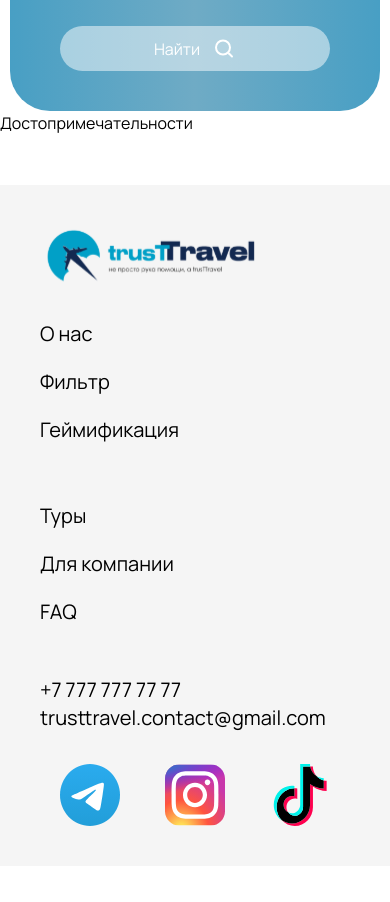
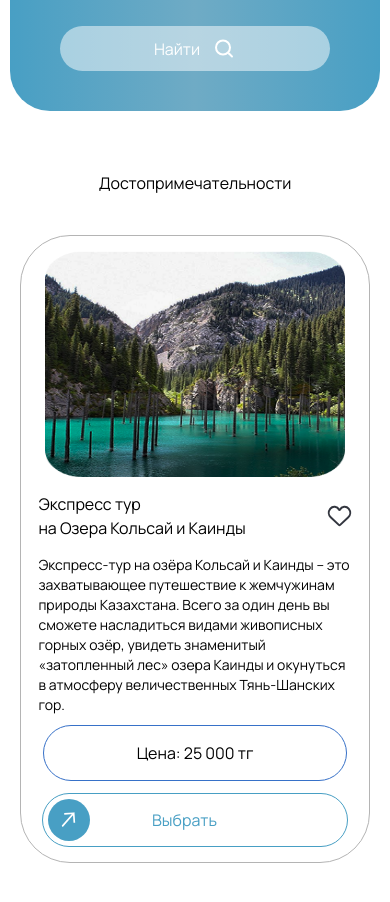
Before and after one commit to akossayev/trust-travel, a Next.js app in the folder apps/frontend/client-landing/: page /attractionsPage in a window 390 px wide. Shown: the part 1239-2141 px from the top of the page. Before the commit the page ends 2105 px from the top, so only its background shows below. Built offline with nearby package versions, Linux system fonts and the light colour scheme.

Commit message:
add attraction page (mobile-landing)

```diff
--- /dev/null
+++ b/apps/frontend/client-landing/app/attractionsPage/_components/ui/SoloAttraction.tsx
@@ -0,0 +1,42 @@
+import React from 'react';
+import Image from 'next/image';
+import CardTour from '../../../../public/card-tour.png';
+import Heart from '@/public/svg/Heart';
+import ArrowButtonBlue from '@/public/svg/ArrowButtonBlue';
+
+export default function SoloAttraction() {
+  return (
+    <div className="flex flex-col items-center mt-[40px] border border-[#B4B4B4] mx-[20px] rounded-[40px] xs:rounded-[50px] py-[15px]">
+      <div>
+        <Image
+          src={CardTour}
+          alt="card-tour"
+          width={250}
+          height={160}
+          className="w-[250px] h-[160px] xs:w-[300px] xs:h-[226px]"
+        />
+      </div>
+      <div className="my-[15px] flex items-center justify-between w-[90%]">
+        <span className="text-sm leading-[20px] xs:text-base xs2:text-lg xs3:text-xl">
+          Экспресс тур <br /> на Озера Кольсай и Каинды
+        </span>
+        <Heart className="xs2:w-[30px] xs2:h-[30px]" />
+      </div>
+      <p className="w-[90%] text-xs leading-[20px] xs:text-sm xs2:text-base xs3:text-lg">
+        Экспресс-тур на озёра Кольсай и Каинды – это захватывающее путешествие к жемчужинам природы
+        Казахстана. Всего за один день вы сможете насладиться видами живописных горных озёр, увидеть
+        знаменитый «затопленный лес» озера Каинды и окунуться в атмосферу величественных
+        Тянь-Шанских гор.
+      </p>
+      <div className="flex flex-col gap-3 items-center mt-[10px]">
+        <button className="border border-[#3771C8] py-[15px] px-[73px] xs:px-[93px] xs2:px-[110px] xs3:px-[125px] rounded-[40px] text-sm xs:text-base xs2:text-lg xs3:text-xl">
+          Цена: 25 000 тг
+        </button>
+        <button className="flex items-center border border-[#489FC4] rounded-[60px] pl-[5px] py-[5px] xs2:py-[4px] pr-[112px] gap-[35px] xs:gap-[62px] xs:pr-[130px] text-[#489FC4] text-sm xs:text-base xs2:text-lg xs2:gap-[77px] xs3:gap-[95px] xs3:pr-[165px] xs2:pr-[146px] xs3:text-xl">
+          <ArrowButtonBlue className="w-[40px] h-[40px] xs:w-[42px] xs:h-[42px] xs2:w-[50px] xs2:h-[50px] " />
+          Выбрать
+        </button>
+      </div>
+    </div>
+  );
+}
--- a/apps/frontend/client-landing/app/attractionsPage/page.tsx
+++ b/apps/frontend/client-landing/app/attractionsPage/page.tsx
@@ -1,9 +1,17 @@
 import React from 'react';
+import SoloAttraction from './_components/ui/SoloAttraction';
 
 export default function page() {
   return (
-    <div>
-      <h2>Достопримечательности</h2>
+    <div className="mt-[60px]">
+      <div className="flex flex-col items-center">
+        <h2 className="text-center">Достопримечательности</h2>
+        <div className="flex flex-col items-center">
+          <SoloAttraction />
+          <SoloAttraction />
+          <SoloAttraction />
+        </div>
+      </div>
     </div>
   );
 }
--- a/apps/frontend/client-landing/components/ChooseTours.tsx
+++ b/apps/frontend/client-landing/components/ChooseTours.tsx
@@ -9,7 +9,6 @@ import { useRouter } from 'next/navigation';
 
 export default function ChooseTours() {
   const [activeButton, setActiveButton] = useState(0);
-
   const router = useRouter();
 
   return (
@@ -17,7 +16,9 @@ export default function ChooseTours() {
       <div className="flex flex-col lg:flex-row items-center gap-2">
         <button
           className={`lg:text-base text-xs xs:text-sm xs3:text-lg rounded-[60px] w-[260px] h-[45px] xs:w-[300px] xs1:w-[310px] xs2:w-[340px] xs3:w-[390px] lg:w-[250px] xs3:h-[55px] lg:h-[50px] xs:h-[50px] ${activeButton === 0 ? 'text-[#747474] bg-white' : 'border border-white text-white'}`}
-          onClick={() => setActiveButton(0)}>
+          onClick={() => {
+            setActiveButton(0), router.push('/');
+          }}>
           Подбор туров
         </button>
         <button
--- /dev/null
+++ b/apps/frontend/client-landing/public/svg/Heart.tsx
@@ -0,0 +1,23 @@
+import React from 'react';
+
+interface Props {
+  className?: string;
+}
+
+export default function Heart({ className }: Props) {
+  return (
+    <svg
+      width="25"
+      height="22"
+      viewBox="0 0 25 22"
+      fill="none"
+      xmlns="http://www.w3.org/2000/svg"
+      className={className}>
+      <path
+        d="M3.69254 12.2261L11.8154 19.8567C12.1398 20.1614 12.3021 20.3138 12.5001 20.3138C12.6981 20.3138 12.8603 20.1614 13.1848 19.8567L21.3076 12.2261C23.5898 10.0822 23.867 6.55421 21.9475 4.08025L21.5866 3.61507C19.2904 0.655516 14.6813 1.15185 13.0679 4.53243C12.8399 5.00996 12.1602 5.00996 11.9323 4.53243C10.3188 1.15185 5.70976 0.655511 3.41355 3.61507L3.05264 4.08025C1.13319 6.5542 1.41033 10.0822 3.69254 12.2261Z"
+        stroke="#33363F"
+        strokeWidth="2"
+      />
+    </svg>
+  );
+}
```
